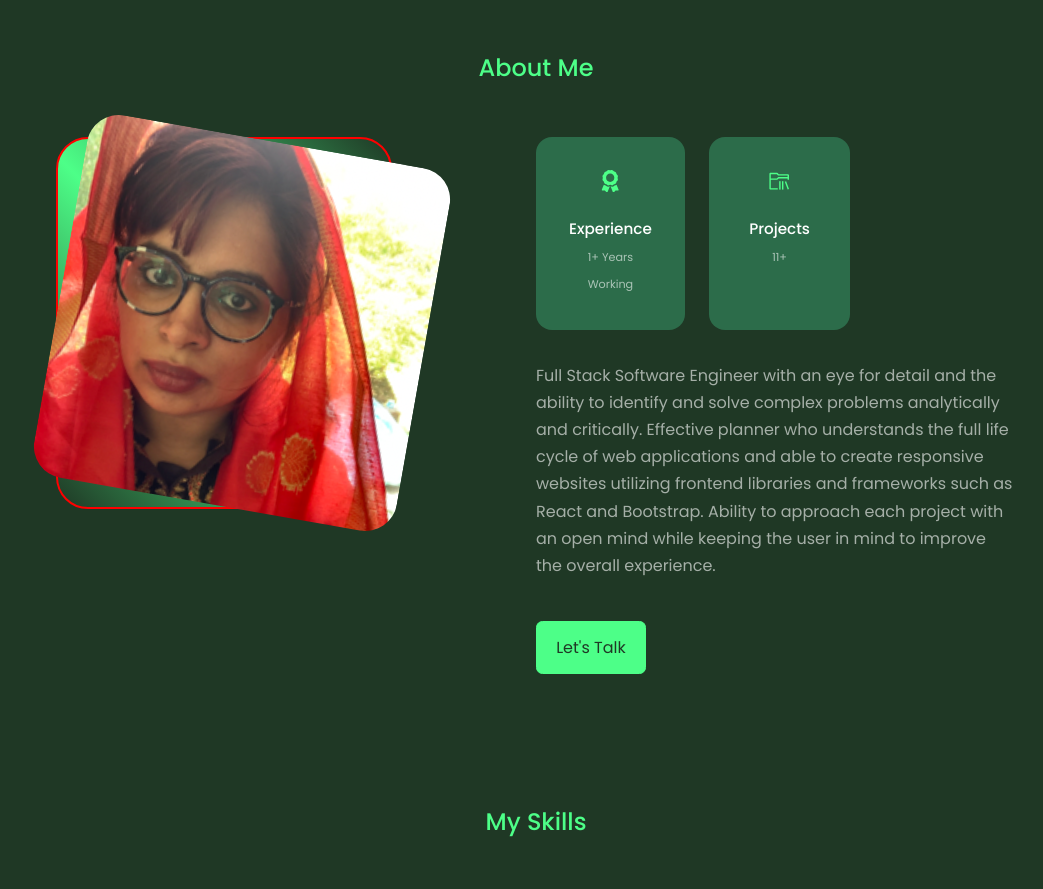
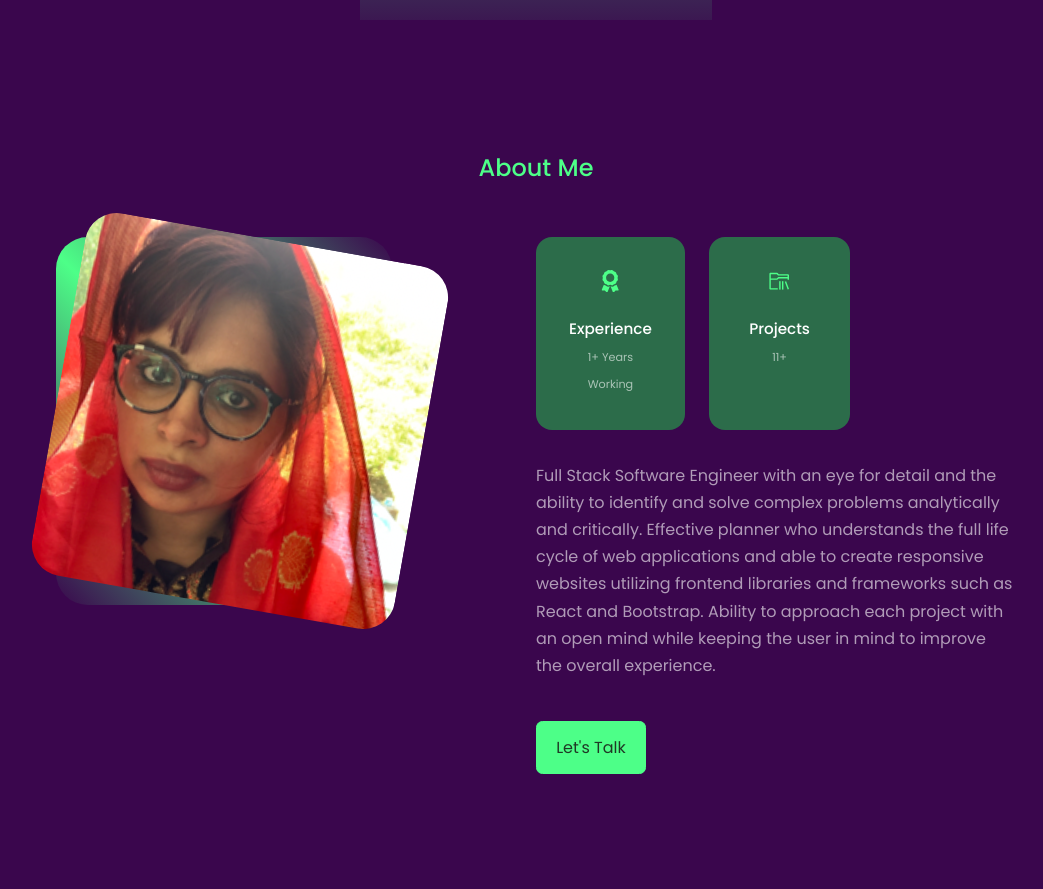
Before and after one commit to Anila277/Anilas-portfolio-React, a React (Create React App) app: page / in a window 1280 px wide. Shown: the part 880-1769 px from the top of the page, without its empty margins (104-1147 px from the left). Built offline with nearby package versions, Linux system fonts and the light colour scheme; a web font is replaced by a local one.

Commit message:
wip: adds dark/light mode

```diff
--- a/package.json
+++ b/package.json
@@ -11,6 +11,7 @@
     "react-dom": "^18.2.0",
     "react-icons": "^4.6.0",
     "react-scripts": "5.0.1",
+    "react-switch": "^7.0.0",
     "react-typed": "^1.2.0",
     "swiper": "^8.4.5",
     "typewriter-effect": "^2.19.0",
--- a/src/App.jsx
+++ b/src/App.jsx
@@ -1,4 +1,4 @@
-import React from 'react'
+import React, { useState } from 'react'
 import Header from './components/header/Header'
 import Nav from './components/nav/Nav'
 import About from './components/about/About'
@@ -8,10 +8,25 @@ import Portfolio from './components/portfolio/Portfolio'
 import Testimonials from './components/testimonials/Testimonials'
 import Contact from './components/contact/Contact'
 import Footer from './components/footer/Footer'
+import { createContext } from 'react'
+import ReactSwitch from 'react-switch'
+
+export const ThemeContext = createContext('null');
 
 const App = () => {
+    const [theme, setTheme] = useState('dark');
+
+    const toggleTheme = () => {
+        setTheme((curr) => (curr === 'light' ? 'dark' : 'light'));
+    };
     return (
-        <>
+        <ThemeContext.Provider value={{ theme, toggleTheme }}>
+            <div className='mode' id={theme}>
+                <div className="switch">
+                    <label>{theme === 'light' ? 'Light Mode' : 'Dark Mode'} </label>
+                    <ReactSwitch onChange={toggleTheme} checked={theme === 'dark'} />
+
+                </div>
                 <Header />
                 <Nav />
                 <About />
@@ -22,7 +37,8 @@ const App = () => {
                 <Contact />
                 <Footer />
 
-        </>
+            </div>
+        </ThemeContext.Provider>
     )
 }
 
--- a/src/components/about/about.css
+++ b/src/components/about/about.css
@@ -15,7 +15,6 @@
             transparent);
     display: grid;
     place-items: center;
-    border: 2px solid red;
 
 }
 
--- a/src/index.css
+++ b/src/index.css
@@ -118,6 +118,25 @@ img {
     object-fit: cover;
 }
 
+.switch {
+    display: flex;
+    width: 100vw;
+    height: 100px;
+    justify-content: right;
+    align-items: center;
+    padding-right: 10rem;
+}
+
+.swith label {}
+
+#light {
+    /* background-color: #f3ebf6; */
+}
+
+#dark {
+    background-color: #3a064d;
+}
+
 /* Media Queries (Medium Devices) */
 
 @media screen and (max-width: 1024px) {
```
Also changed, not shown: 1 other file (tests, documents, lock files or other folders). Lines whose indentation alone changed are shown as unchanged.
